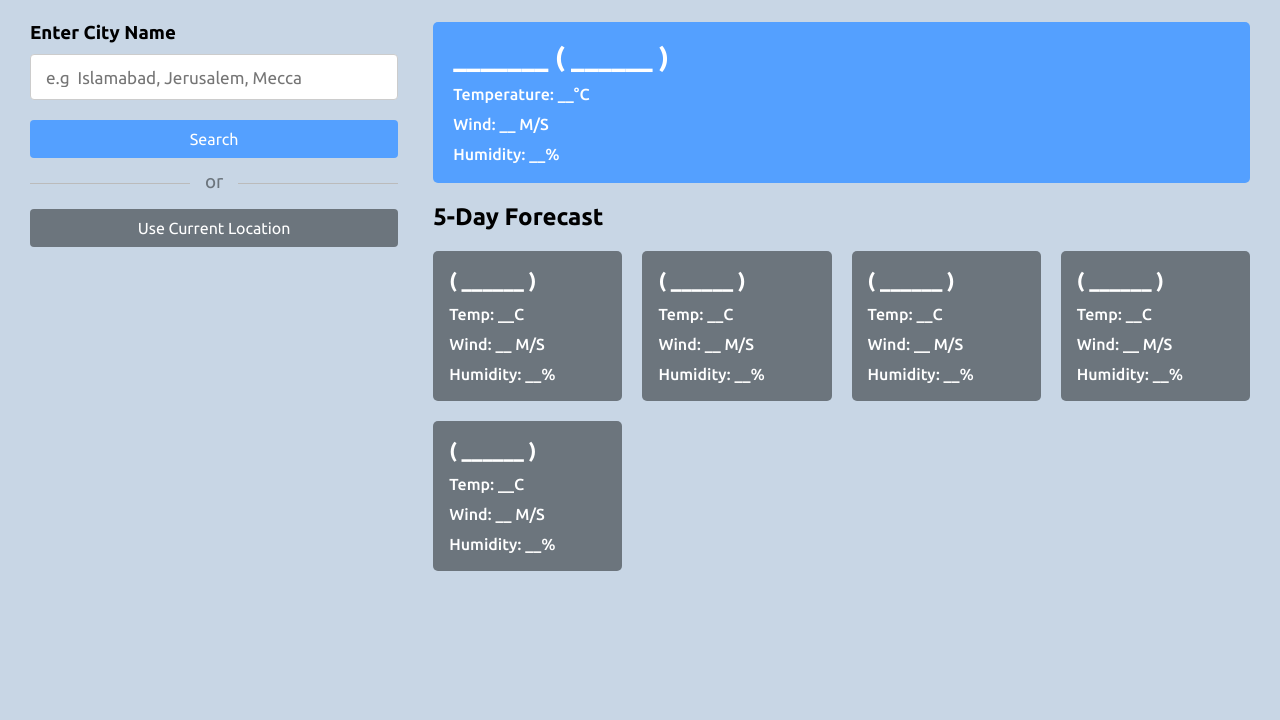
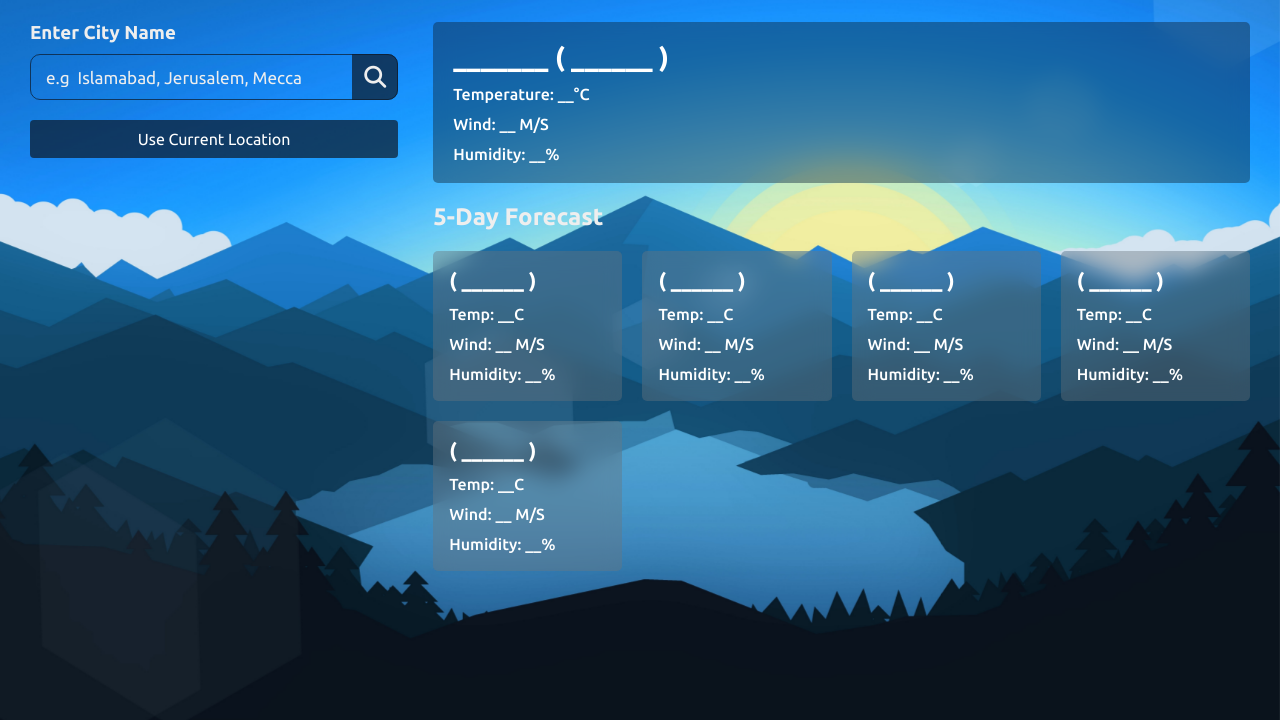
Before and after one commit to waleeddcoder/weather-app, a plain HTML site: page weatherApp/index.html in a window 1280 px wide. Shown: the part 80-800 px from the top of the page. Drawn offline with Linux system fonts and the light colour scheme.

Commit message:
Add files via upload

```diff
--- a/weatherApp/index.html
+++ b/weatherApp/index.html
@@ -11,13 +11,13 @@
 </head>
 
 <body>
+    <img class="bodybg" src="assets/weather bg.avif" alt="">
     <h1><span><img src="assets/titlelogo.png" width="50px"></span>WeatherWise</h1>
     <div class="container">
         <div class="weather-input">
             <h3>Enter City Name</h3>
             <input class="city-input" type="text" placeholder="e.g  Islamabad, Jerusalem, Mecca">
-            <button class="search-btn">Search</button>
-            <div class="seperator"></div>
+            <button class="search-btn"><i class="fa-solid fa-magnifying-glass"></i></button>
             <button class="location-btn">Use Current Location</button>
         </div>
         <div class="weather-data">
--- a/weatherApp/weather.css
+++ b/weatherApp/weather.css
@@ -23,14 +23,23 @@
 
 }
 
-body {
-    background-color: #c8d6e5;
+
+
+.bodybg {
+    position: fixed;
+    top: 0;
+    left: 0;
+    width: 100%;
+    height: 100%;
+    z-index: -1;
+    object-fit: cover;
+
 }
 
 h1 {
     color: white;
     padding: 8px 0;
-    background-color: #54a0ff;
+    background: rgba(14, 25, 39, 0.4);
     font-size: 1.75rem;
     text-align: center;
     display: flex;
@@ -50,6 +59,13 @@ h1 span {
 
 .weather-input {
     width: 550px;
+    position: relative;
+}
+
+
+.days-forecast h2,
+.weather-input h3 {
+    color: #eee;
 }
 
 .weather-input input {
@@ -59,59 +75,71 @@ h1 span {
     padding: 0 15px;
     margin: 10px 0 20px 0;
     font-size: 1.07rem;
-    border-radius: 4px;
-    border: 1px solid #ccc;
+    border-radius: 10px;
+    border: 1px solid rgba(14, 25, 39, 0.7);
+    border-top-right-radius: 10px;
+    border-bottom-right-radius: 10px;
+    background-color: transparent;
+}
+
+.weather-input input:focus {
+    box-shadow: 0px 0px 5px black;
+}
+
+.weather-input input::placeholder {
+    color: #eee;
+}
+
+.weather-input .search-btn i {
+    font-size: 22px;
+    color: #eee;
+}
+
+.weather-input .search-btn {
+    background: rgba(14, 25, 39, 0.7);
+    border: none;
+    position: absolute;
+    height: 46px;
+    width: 46px;
+    right: 0px;
+    top: 32px;
+    cursor: pointer;
+    border-top-right-radius: 10px;
+    border-bottom-right-radius: 10px;
+}
+
+.weather-input .search-btn:hover {
+    opacity: 0.9;
 }
 
 
-.weather-input button {
+
+
+
+.weather-input .location-btn {
     width: 100%;
     padding: 10px 0;
     cursor: pointer;
     border: none;
     outline: none;
     color: white;
-    background: #54a0ff;
+    background: rgba(14, 25, 39, 0.7);
     border-radius: 4px;
     font-size: 1rem;
     transition: letter-spacing 0.3s ease;
 
 }
 
-.weather-input button:hover {
+.weather-input .location-btn:hover {
     opacity: 0.9;
 }
 
-.weather-input button:active {
+.weather-input .location-btn:active {
     letter-spacing: 2px;
 }
 
-.weather-input .seperator {
-    height: 1px;
-    width: 100%;
-    margin: 25px 0;
-    background: #bbb;
-    display: flex;
-    align-items: center;
-    justify-content: center;
 
-}
 
-.weather-input .seperator::before {
-    content: 'or';
-    color: #6c757d;
-    font-size: 1.18rem;
-    padding: 0 15px;
-    background: #c8d6e5;
-    margin-top: -4px;
-
-}
-
-.weather-input .location-btn {
-
-    background: #6c757d;
-
-}
 
 
 .weather-data {
@@ -120,12 +148,15 @@ h1 span {
 
 .weather-data .current-weather {
     color: #fff;
-    background: #54a0ff;
+    background: rgba(14, 25, 39, 0.4);
     border-radius: 5px;
     padding: 20px 70px 20px 20px;
     display: flex;
     justify-content: space-between;
+    backdrop-filter: blur(10px);
+    /* Adjust the blur amount as needed */
 }
+
 
 .current-weather h2 {
     font-weight: 700;
@@ -167,9 +198,13 @@ h1 span {
     padding: 18px 16px;
     list-style: none;
     width: calc(100% / 5);
-    background: #6C757D;
+    background: rgba(108, 117, 125, 0.4);
+    /* Adjust the background color and opacity for the glassy effect */
     border-radius: 5px;
+    backdrop-filter: blur(10px);
+    /* Adjust the blur amount as needed */
 }
+
 
 .weather-cards .card h3 {
     font-size: 1.3rem;
--- a/weatherApp/weather.js
+++ b/weatherApp/weather.js
@@ -89,7 +89,11 @@ const getCityCoordinates = () => {
     loading.style.display = "flex";
 
     const cityName = cityInput.value.trim();
-    if (!cityName) return;
+    if (cityName === "") {
+        loading.style.display = "none"; // Hide the loading spinner
+        alert("Please enter a city name"); // Show an alert for an empty field
+        return;
+    }
     const GEOCODING_API_URL = `https://api.openweathermap.org/geo/1.0/direct?q=${cityName}&limit=1&appid=${API_KEY}
     `;
     fetch(GEOCODING_API_URL)
```
Also changed, not shown: weatherApp/assets/weather bg.avif (added).
